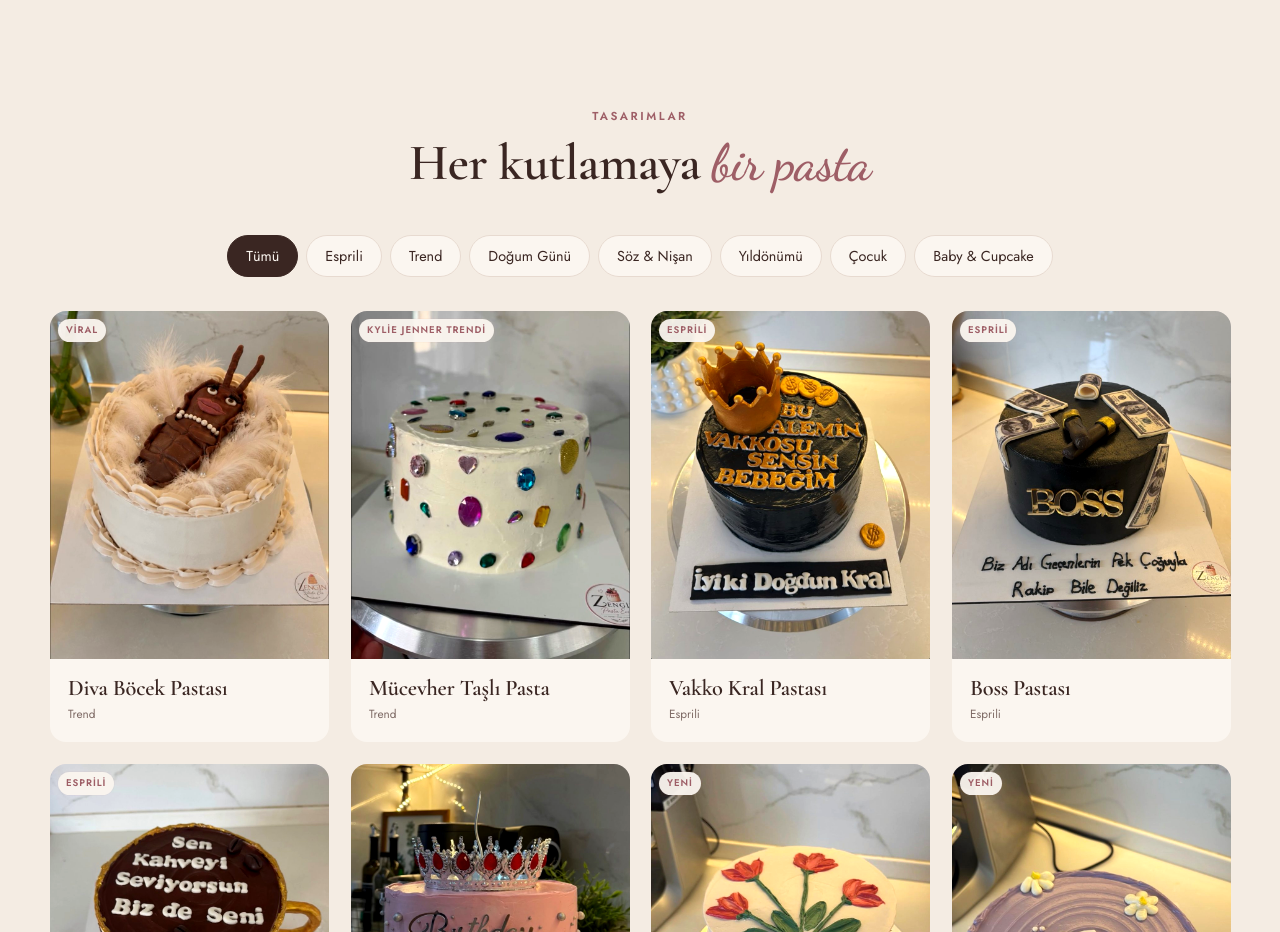
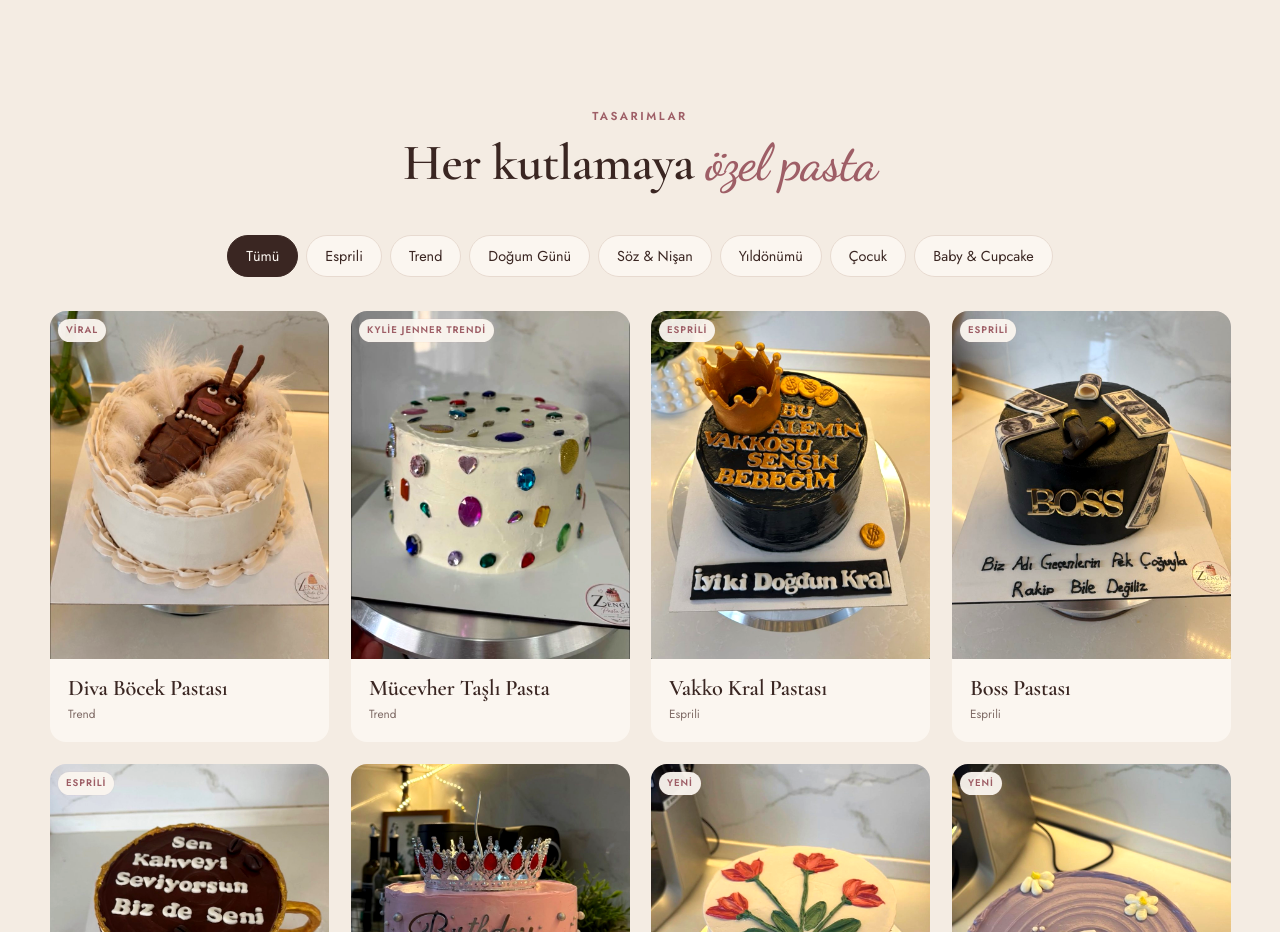
Before and after one commit to bukettamac/zengin-pastaevi, a plain HTML site: page index.html in a window 1280 px wide. Shown: the part 1540-2472 px from the top of the page. Drawn offline with nearby package versions, Linux system fonts and the light colour scheme.

Commit message:
Update index.html

```diff
--- a/index.html
+++ b/index.html
@@ -434,7 +434,7 @@ body.lock{overflow:hidden}
 
 <section class="sec designs" id="tasarimlar">
  <div class="wrap">
-  <div class="head rv"><span class="eyebrow">Tasarımlar</span><h2>Her kutlamaya <em>bir pasta</em></h2></div>
+  <div class="head rv"><span class="eyebrow">Tasarımlar</span><h2>Her kutlamaya <em>özel pasta</em></h2></div>
   <div class="filters" id="filters" role="tablist" aria-label="Kategoriler"></div>
   <div class="grid" id="grid"></div>
   <div class="more-wrap" id="moreWrap"><button class="more-btn" id="moreBtn">Daha fazlasını gör<span class="arr" aria-hidden="true"><i></i><i></i></span></button></div>
```
